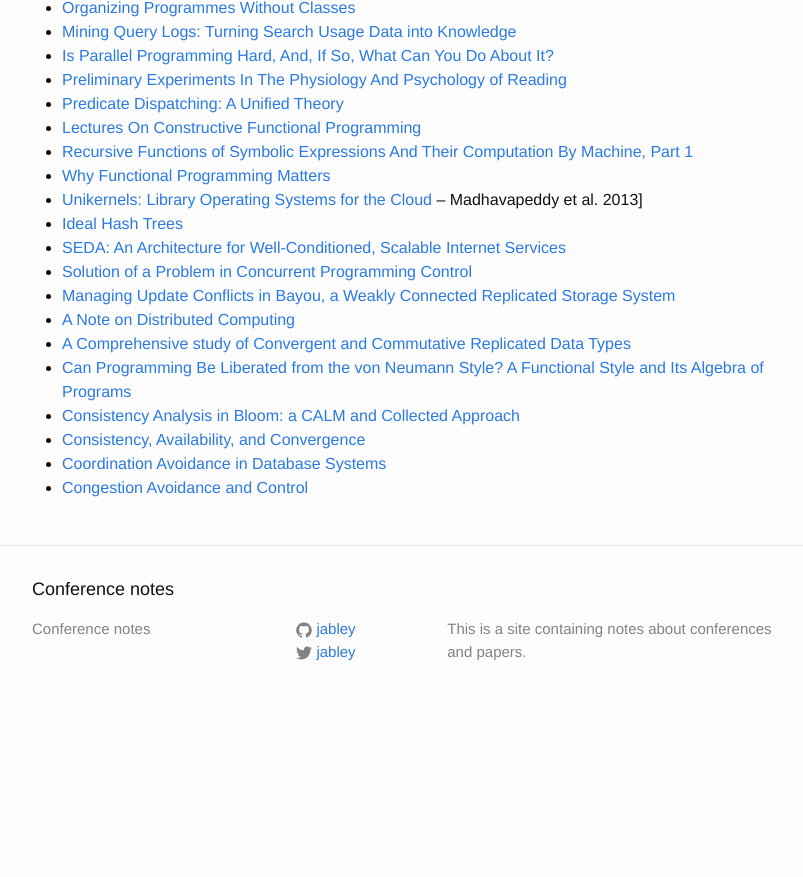
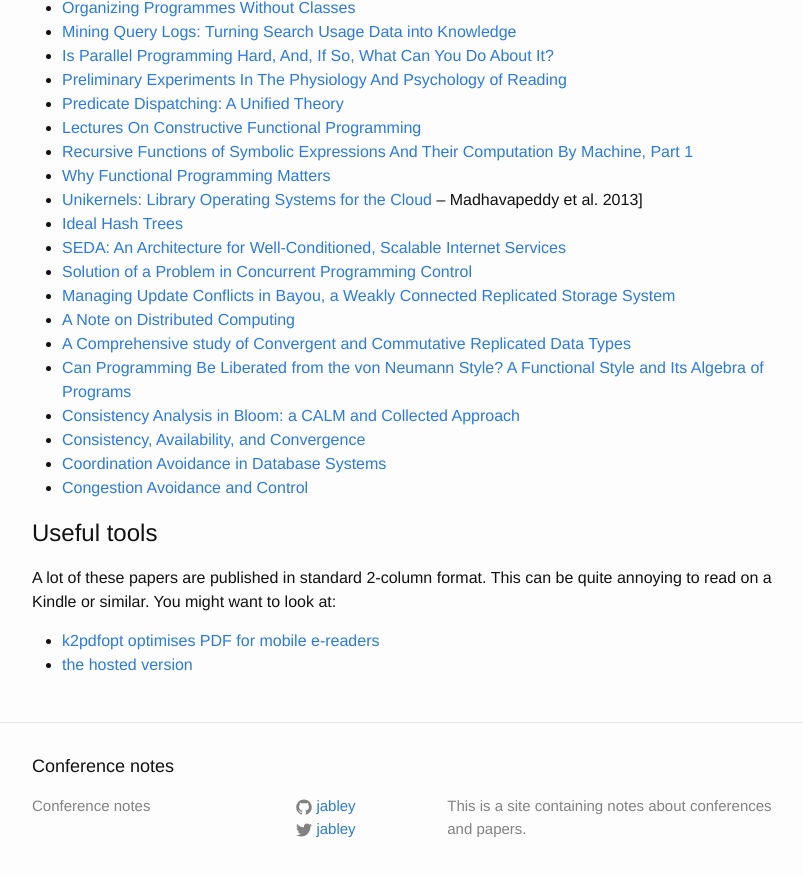
Before and after one commit to jabley/confnotes.club, a Jekyll site: the page built from _papers/index.md, in a window 1280 px wide and 900 px high, scrolled down 825 px. Shown: the top 877 px of the window, without its empty margins (238-1041 px from the left). Built offline with Jekyll 4.4.1, drawn with Linux system fonts in a browser that asks for light colours; before the commit the page ends 1548 px from its top, so only the background shows below that.

Commit message:
Add link to useful tools
Bob Lee asked the question [1], apparently a lot of people liked it [2].

[1] https://twitter.com/crazybob/status/580425077793124352
[2] https://twitter.com/crazybob/status/581156577207586818

```diff
--- a/_papers/index.md
+++ b/_papers/index.md
@@ -51,3 +51,10 @@ Not necessarily papers we love, but we try to continually learn and improve. Rea
 - [Consistency, Availability, and Convergence](http://www.cs.utexas.edu/users/dahlin/papers/cac-tr.pdf)
 - [Coordination Avoidance in Database Systems](http://www.vldb.org/pvldb/vol8/p185-bailis.pdf)
 - [Congestion Avoidance and Control](http://ee.lbl.gov/papers/congavoid.pdf)
+
+## Useful tools
+
+A lot of these papers are published in standard 2-column format. This can be quite annoying to read on a Kindle or similar. You might want to look at:
+
+- [k2pdfopt optimises PDF for mobile e-readers](http://willus.com/k2pdfopt/)
+- [the hosted version](http://convert-kindle.com/)
```
